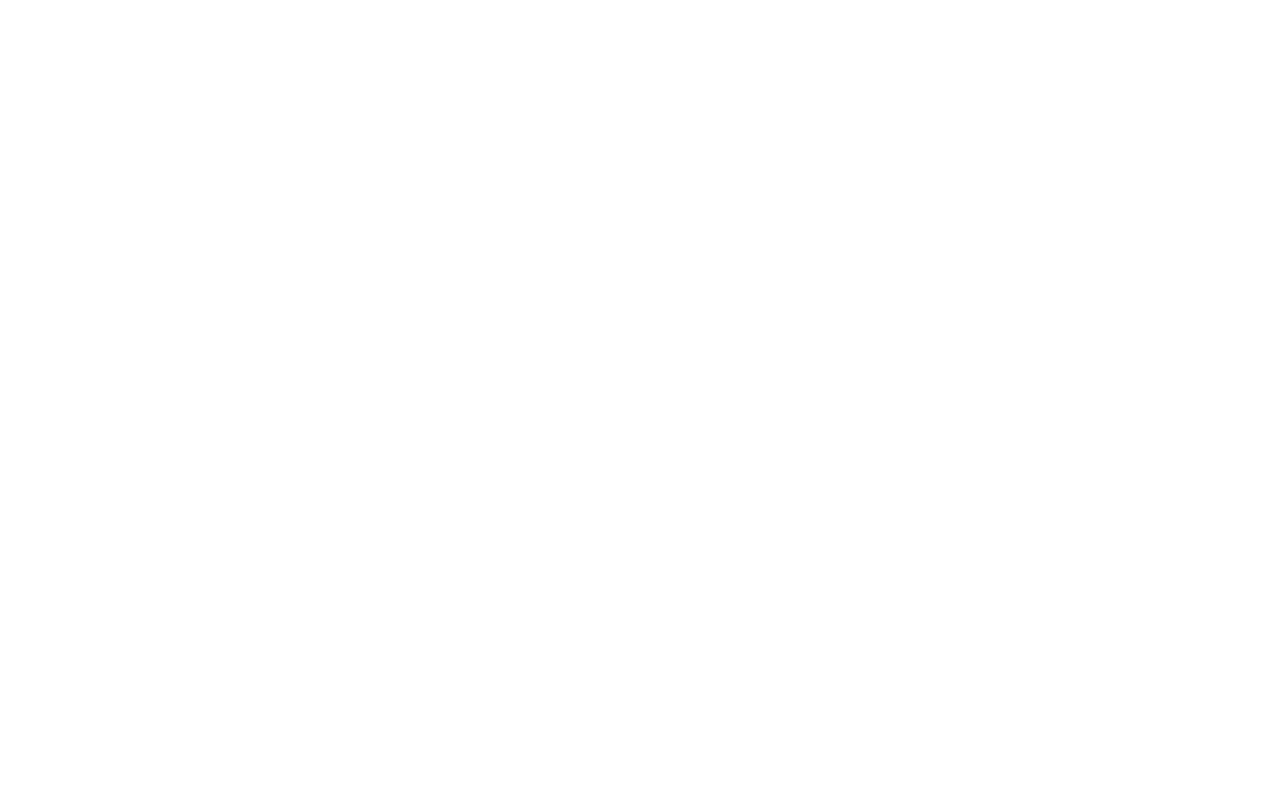
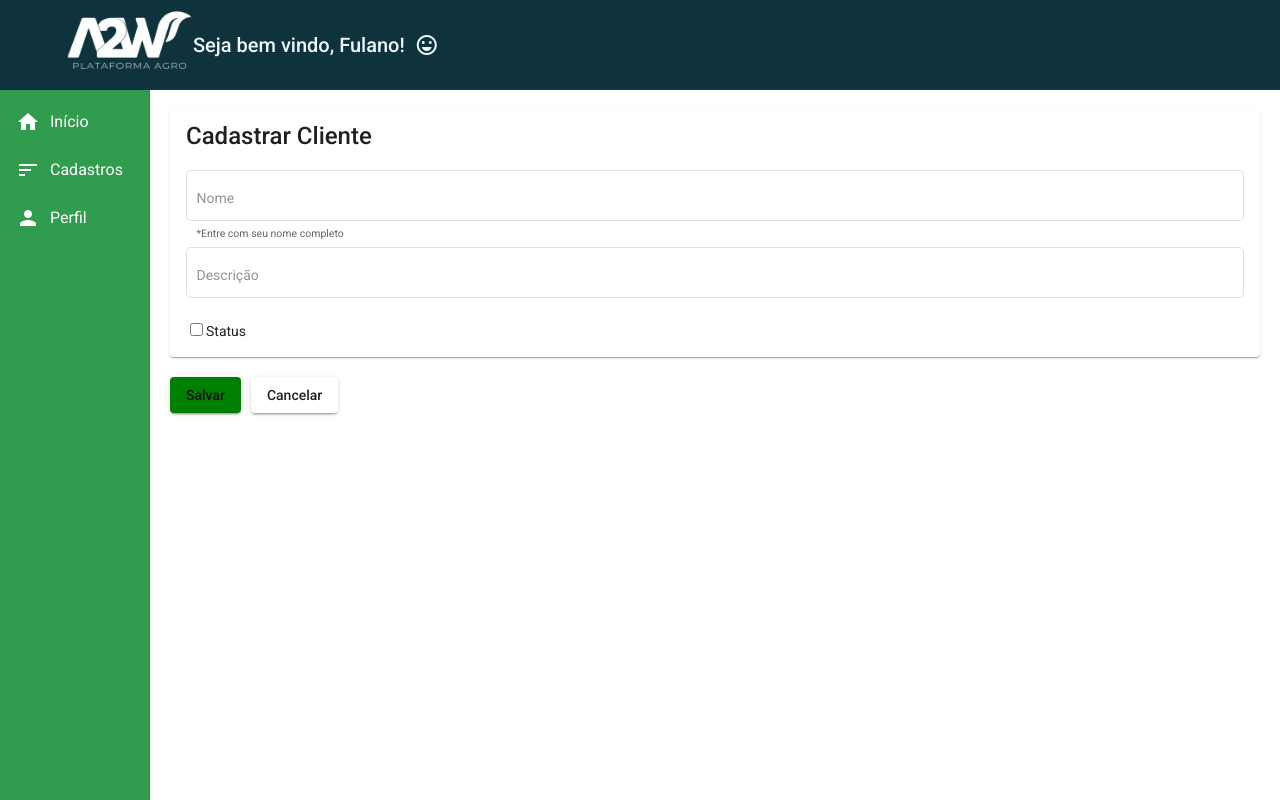
Before and after one commit to Alexandregv1080p/Prot-tipo-A2W-Angular, an Angular app in the folder Crud/frontend/: page /createCliente/cadastrar-cliente in a window 1280 px wide. Built offline with nearby package versions, Linux system fonts and the light colour scheme.

Commit message:
Backend
Fiz um laço do backend com o front-end, inseri o valor booleano no status através de um checkbox

```diff
--- a/Crud/frontend/src/app/app.module.ts
+++ b/Crud/frontend/src/app/app.module.ts
@@ -27,7 +27,7 @@ import { MatCardModule } from '@angular/material/card';
 import { MatSnackBarModule } from '@angular/material/snack-bar';
 import { CreateModuloComponent } from './components/create-modulo/cadastrar-modulo/create-modulo.component';
 import {HttpClientModule} from '@angular/common/http'
-import { MatFormField } from '@angular/material/form-field';
+
 
 
 @NgModule({
@@ -61,8 +61,7 @@ import { MatFormField } from '@angular/material/form-field';
     MatFormFieldModule,
     MatCardModule,
     MatSnackBarModule,
-    HttpClientModule,
-    MatFormField
+    HttpClientModule
   ],
   providers: [],
   bootstrap: [AppComponent]
--- a/Crud/frontend/src/app/components/createCliente/cadastrar-cliente/cadastrar-cliente.component.html
+++ b/Crud/frontend/src/app/components/createCliente/cadastrar-cliente/cadastrar-cliente.component.html
@@ -2,12 +2,16 @@
     <mat-card-title>Cadastrar Cliente</mat-card-title>
     <form class="form">
         <mat-form-field appearance="outline">
-            <input matInput placeholder="Nome" [(ngModel)="cliente.name" name="name">
+            <input matInput placeholder="Nome" [(ngModel)]="cliente.name" name="name">
             <mat-hint>*Entre com seu nome completo</mat-hint>
         </mat-form-field>
         <mat-form-field appearance="outline" >
-            <input matInput placeholder="Descrição" [(ngModel)="cliente.description" name="description">
+            <input matInput placeholder="Descrição" [(ngModel)]="cliente.description" name="description">
         </mat-form-field>
+        <div class="form-check form-switch">
+            <input class="form-check-input" [(ngModel)]="cliente.status" type="checkbox" name="status" id="flexSwitchCheckDefault">
+            <label class="form-check-label" for="flexSwitchCheckDefault">Status</label>
+        </div>
 
     </form>
 </mat-card>
@@ -17,4 +21,3 @@
 <button mat-raised-button class="cancelar" (click)="cancel()">
     Cancelar
 </button>
-<p>Status: </p>
--- a/Crud/frontend/src/app/components/createCliente/cadastrar-cliente/cadastrar-cliente.component.ts
+++ b/Crud/frontend/src/app/components/createCliente/cadastrar-cliente/cadastrar-cliente.component.ts
@@ -2,6 +2,7 @@ import { Cliente } from './../cliente.model';
 import { Router } from '@angular/router';
 import { Component, OnInit } from '@angular/core';
 import { ClienteLogService } from '../cliente-log.service';
+
 
 @Component({
   selector: 'app-cadastrar-cliente',
@@ -11,9 +12,9 @@ import { ClienteLogService } from '../cliente-log.service';
 export class CadastrarClienteComponent implements OnInit {
 
   cliente:Cliente = {
-    name:'Cliente Teste2',
-    status:true,
-    description:'Cadastrado'
+    name:'',
+    status: false,
+    description:''
   }
 
   constructor(private router: Router, private cadastroCliente: ClienteLogService) { }
--- a/Crud/frontend/src/app/components/createCliente/cliente.model.ts
+++ b/Crud/frontend/src/app/components/createCliente/cliente.model.ts
@@ -1,6 +1,6 @@
 export interface Cliente{
     id?: number
     name: string
-    status:boolean
+    status:boolean | null
     description?:string
 }
--- a/Crud/frontend/tsconfig.json
+++ b/Crud/frontend/tsconfig.json
@@ -18,6 +18,7 @@
     "importHelpers": true,
     "target": "es2020",
     "module": "es2020",
+    "strictNullChecks": false,
     "lib": [
       "es2020",
       "dom"
```
Also changed, not shown: 1 other file (tests, documents, lock files or other folders).
